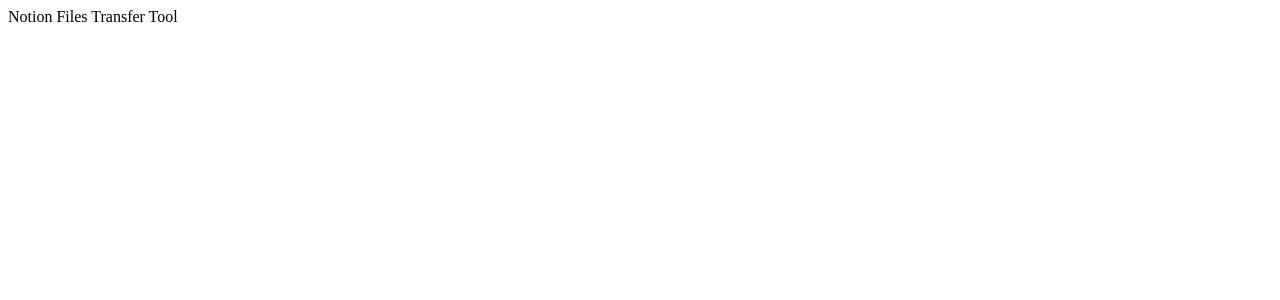
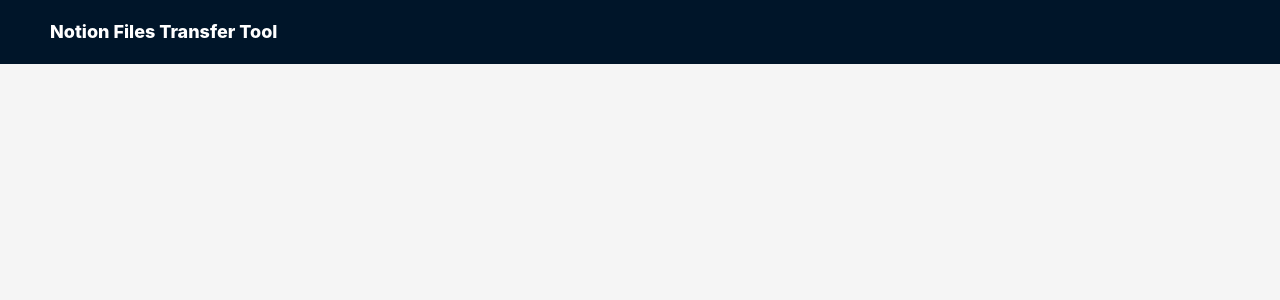
Before and after one commit to XuQuan-nikkkki/notion_files_transfer_tool, a React app: page / in a window 1280 px wide. Shown: the top 300 px of the page. Built offline with nearby package versions, Linux system fonts and the light colour scheme.

Commit message:
feat: integrate Ant Design as the primary component library

```diff
--- a/index.html
+++ b/index.html
@@ -4,6 +4,14 @@
     <meta charset="utf-8" />
     <meta name="viewport" content="width=device-width, initial-scale=1" />
     <title>Notion Files Transfer Tool</title>
+    <style>
+      body {
+        margin: 0;
+        font-family: -apple-system, BlinkMacSystemFont, "Segoe UI", "Roboto",
+          "Oxygen", "Ubuntu", "Cantarell", "Fira Sans", "Droid Sans",
+          "Helvetica Neue", sans-serif;
+      }
+    </style>
   </head>
   <body>
     <div id="root"></div>
--- a/package.json
+++ b/package.json
@@ -1,5 +1,6 @@
 {
   "dependencies": {
+    "antd": "^5.21.2",
     "react": "^18.3.1",
     "react-dom": "^18.3.1"
   },
--- a/src/App.tsx
+++ b/src/App.tsx
@@ -1,11 +1,29 @@
-import React from 'react'
+import React, { CSSProperties } from "react";
+import { Layout } from "antd";
+
+const { Header } = Layout;
+
+const layoutStyle: CSSProperties = {
+  height: "100vh",
+};
+
+const headerStyle: CSSProperties = {
+  color: "#fff",
+  fontSize: 18,
+  fontWeight: 800,
+  display: "flex",
+  justifyContent: "space-between",
+  alignItems: "center",
+};
 
 const App = () => {
   return (
     <div className="app">
-      Notion Files Transfer Tool
+      <Layout style={layoutStyle}>
+        <Header style={headerStyle}>Notion Files Transfer Tool</Header>
+      </Layout>
     </div>
-  )
-}
+  );
+};
 
-export default App
+export default App;
--- a/src/index.tsx
+++ b/src/index.tsx
@@ -1,5 +1,6 @@
 import React from 'react'
 import ReactDOM from 'react-dom/client'
+
 import App from "./App"
 
 const root = ReactDOM.createRoot(document.getElementById("root"))
```
Also changed, not shown: 1 other file (tests, documents, lock files or other folders).
